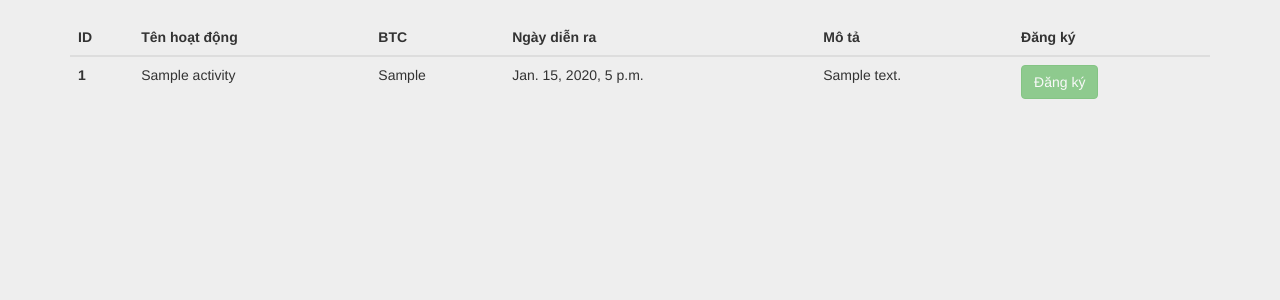
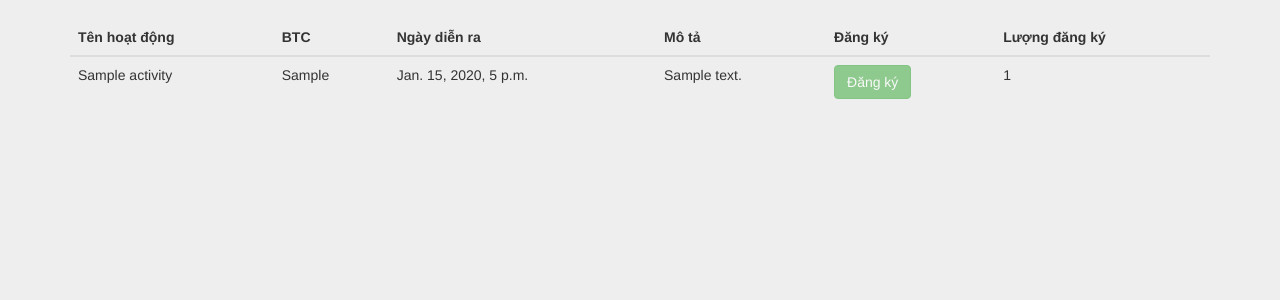
Before and after one commit to Sang2306/YouthUnionManagement, a Django app: template login/templates/login/activities.html in a window 1280 px wide. Shown: the part 51-351 px from the top of the page. Run offline with Django 3.2, Linux system fonts and the light colour scheme; the template is opened without the code that fills it: values that come from a table or form of the project are taken from there, others are empty; tables that the repository leaves empty hold one stand-in row (values such as "Sample post"); some libraries are stand-ins or nearby versions.

Commit message:
cap nhat template activitíes

```diff
--- a/login/templates/login/activities.html
+++ b/login/templates/login/activities.html
@@ -17,19 +17,18 @@
     <table class="table table-hover">
         <thead>
             <tr>
-                <th scope="col">ID</th>
                 <th scope="col">Tên hoạt động</th>
                 <th scope="col">BTC</th>
                 <th scope="col">Ngày diễn ra</th>
                 <th scope="col">Mô tả</th>
                 <th scope="col">Đăng ký</th>
+                <th scope="col">Lượng đăng ký</th>
             </tr>
         </thead>
         <tbody>
             {% for activity in activities_list %}
             {% if activity.is_opening %}
             <tr>
-                <th scope="row">{{ activity.activity_ID }}</th>
                 <td>{{ activity.name }}</td>
                 <td>{{ activity.organizers }}</td>
                 <td>{{ activity.start_date }}</td>
@@ -56,6 +55,7 @@
                         {% endif %}
                     </form>
                 </td>
+                <td>{{ activity.number_of_register }}</td>
             </tr>
             {% endif %}
             {% endfor %}
```
